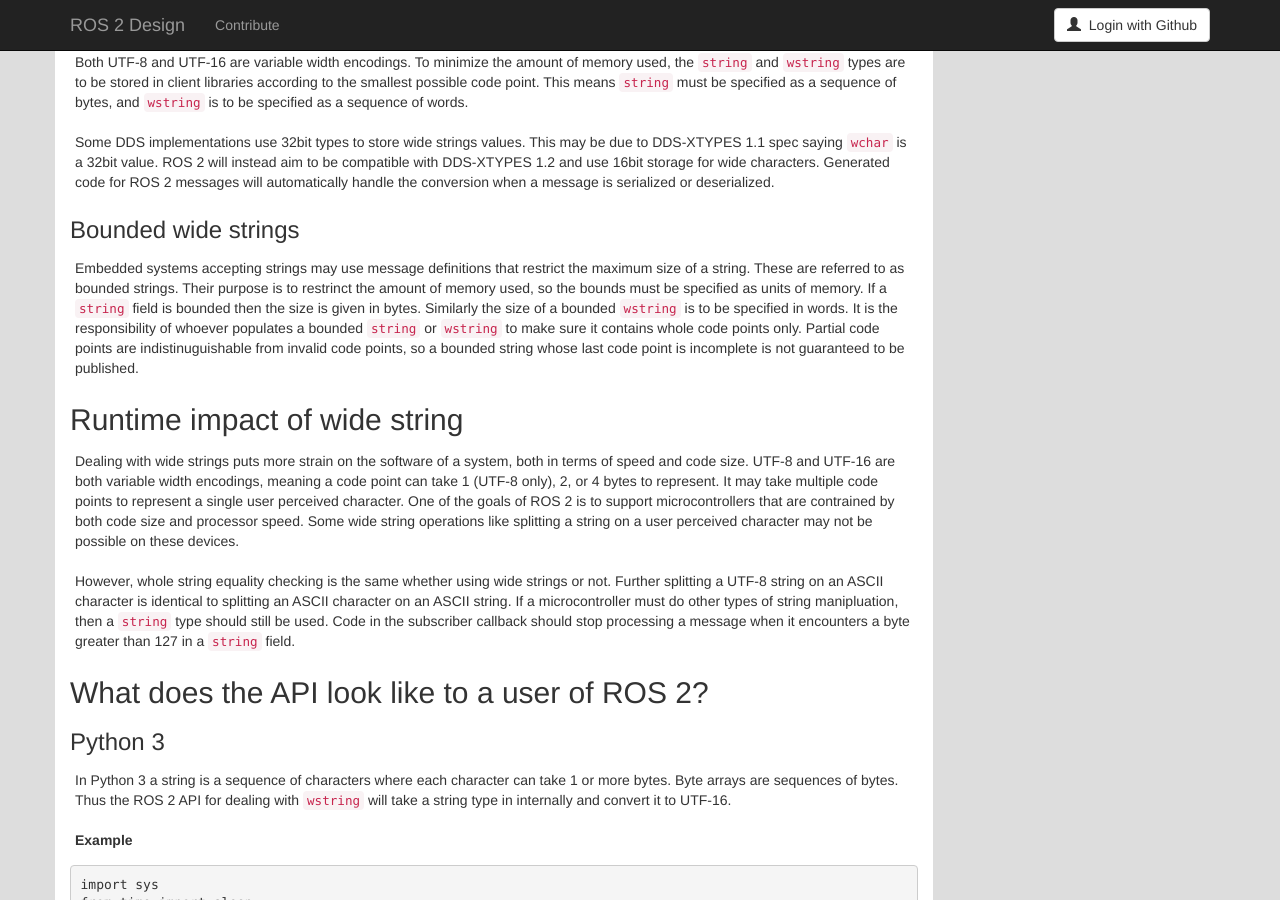
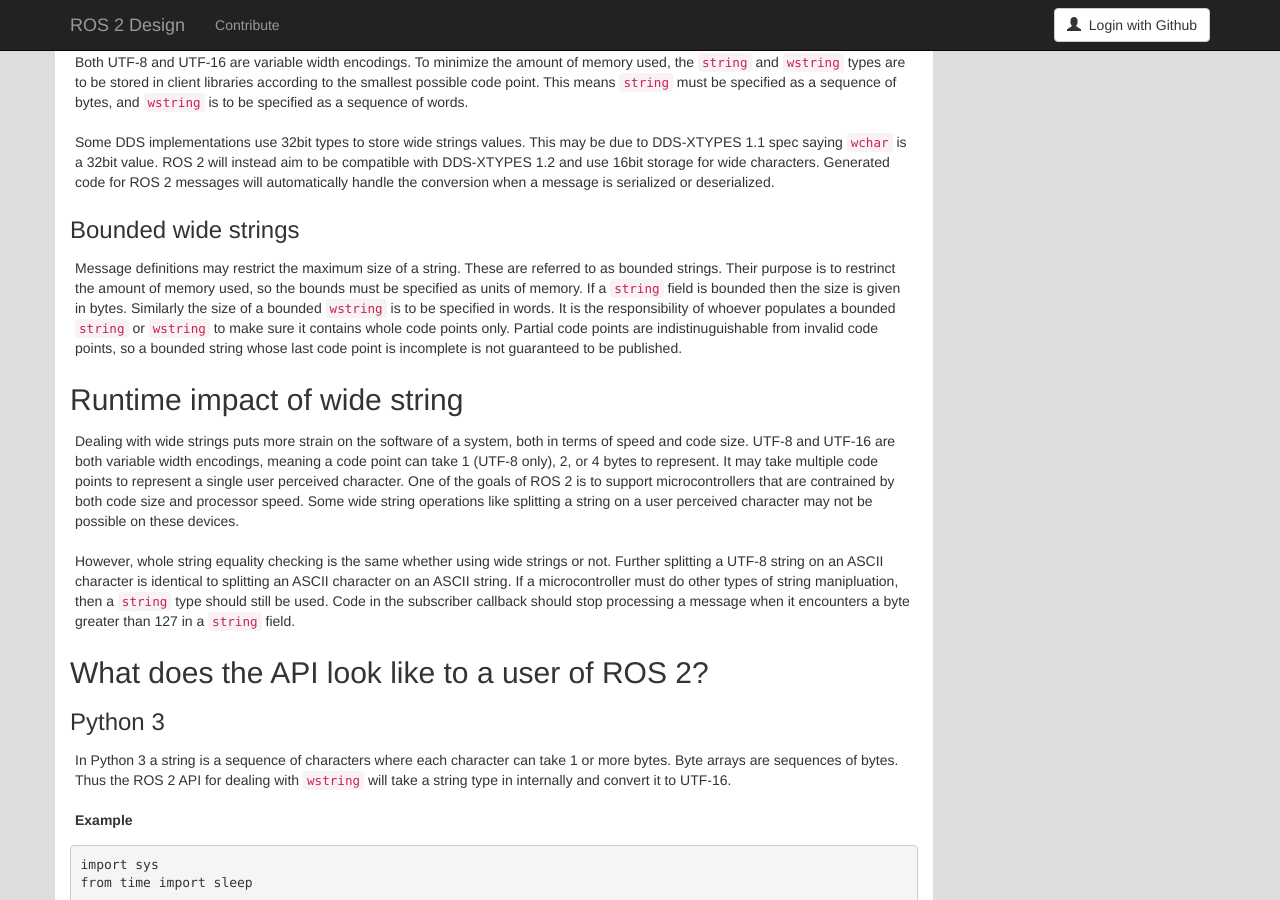
Before and after one commit to ros2/design, a Jekyll site: the page built from articles/WideStrings.md, in a window 1280 px wide and 900 px high, scrolled down 1680 px. Built offline with Jekyll 4.4.1, drawn with Linux system fonts in a browser that asks for light colours; nearby versions of some CDN libraries.

Commit message:
Remove 'embedded systems'

```diff
--- a/articles/WideStrings.md
+++ b/articles/WideStrings.md
@@ -99,7 +99,7 @@ Generated code for ROS 2 messages will automatically handle the conversion when
 
 ### Bounded wide strings
 
-Embedded systems accepting strings may use message definitions that restrict the maximum size of a string.
+Message definitions may restrict the maximum size of a string.
 These are referred to as bounded strings.
 Their purpose is to restrinct the amount of memory used, so the bounds must be specified as units of memory.
 If a `string` field is bounded then the size is given in bytes.
```
